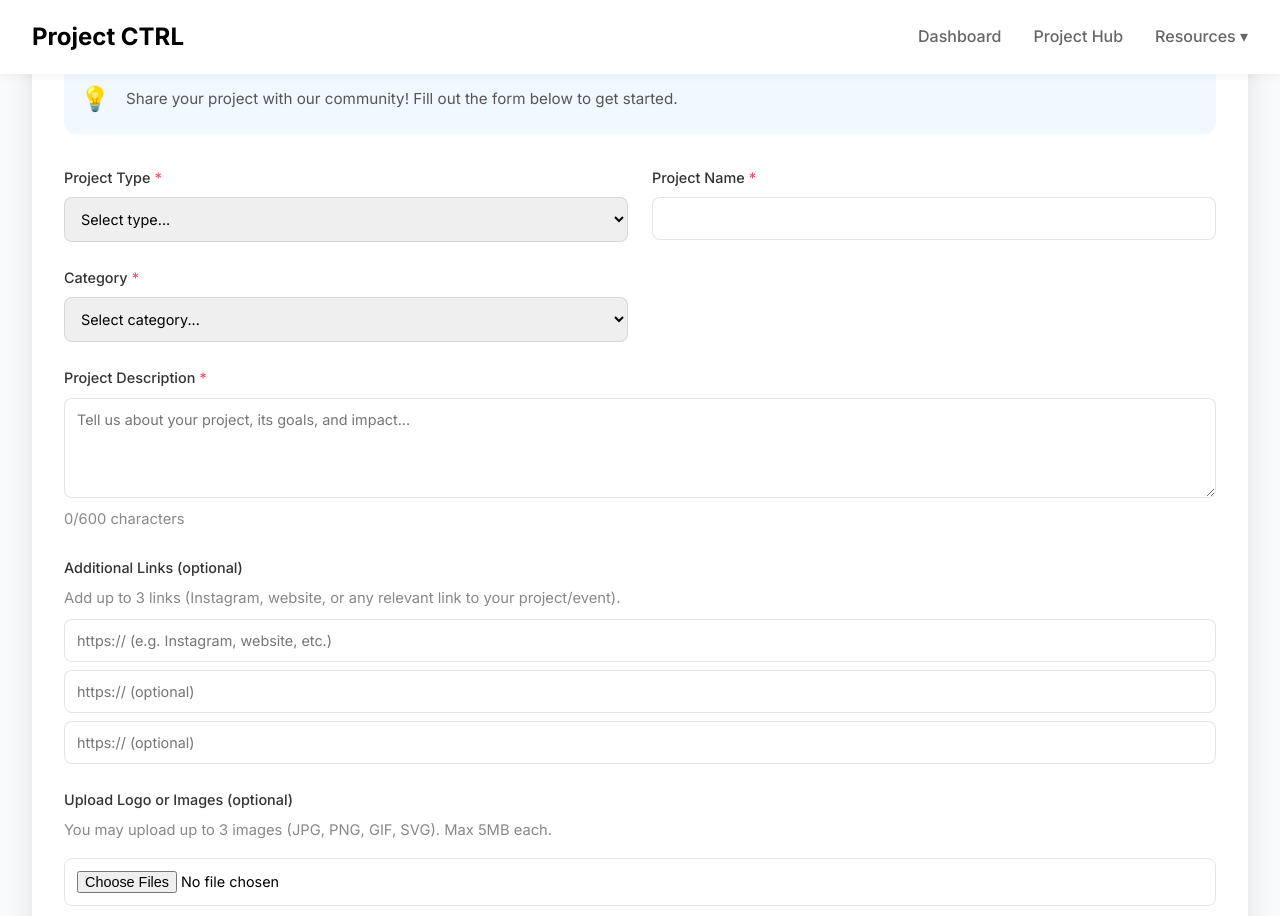
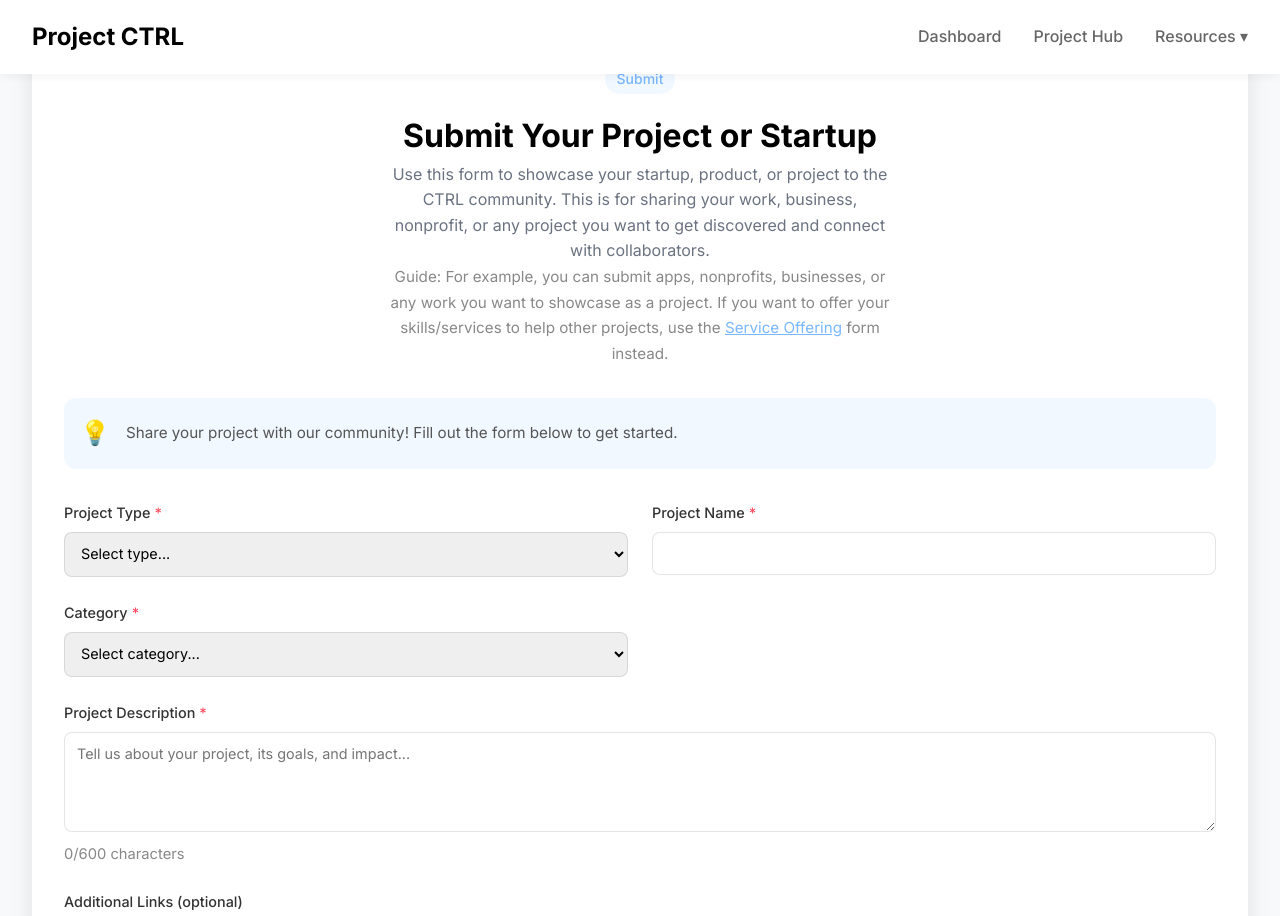
Before and after one commit to theprojectctrl/ctrll, a plain HTML site: page submit-project.html in a window 1280 px wide. Shown: the top 916 px of the page. Drawn offline with Linux system fonts and the light colour scheme.

Commit message:
Update submit-project.html

```diff
--- a/submit-project.html
+++ b/submit-project.html
@@ -333,6 +333,12 @@
   <main class="submit-section">
     <div class="content-wrapper">
       <div class="form-card">
+        <div class="section-header">
+          <div class="section-tag">Submit</div>
+          <h1>Submit Your Project or Startup</h1>
+          <p class="section-description">Use this form to showcase your startup, product, or project to the CTRL community. This is for sharing your work, business, nonprofit, or any project you want to get discovered and connect with collaborators. <br><span style="color:#888;font-size:0.95em;">Guide: For example, you can submit apps, nonprofits, businesses, or any work you want to showcase as a project. If you want to offer your skills/services to help other projects, use the <a href='share-product.html' style='color:#79b7ff;'>Service Offering</a> form instead.</span></p>
+        </div>
+
         <div class="tip-banner">
           <span class="tip-icon">💡</span>
           <p>Share your project with our community! Fill out the form below to get started.</p>
```
